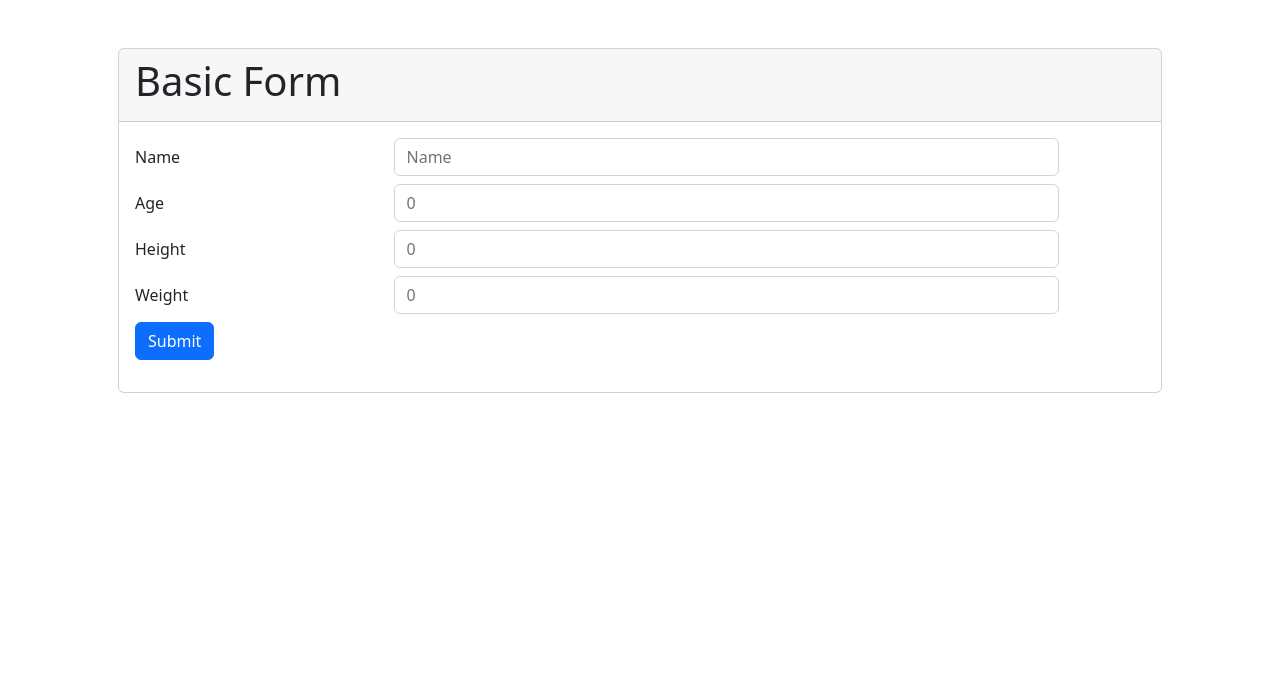
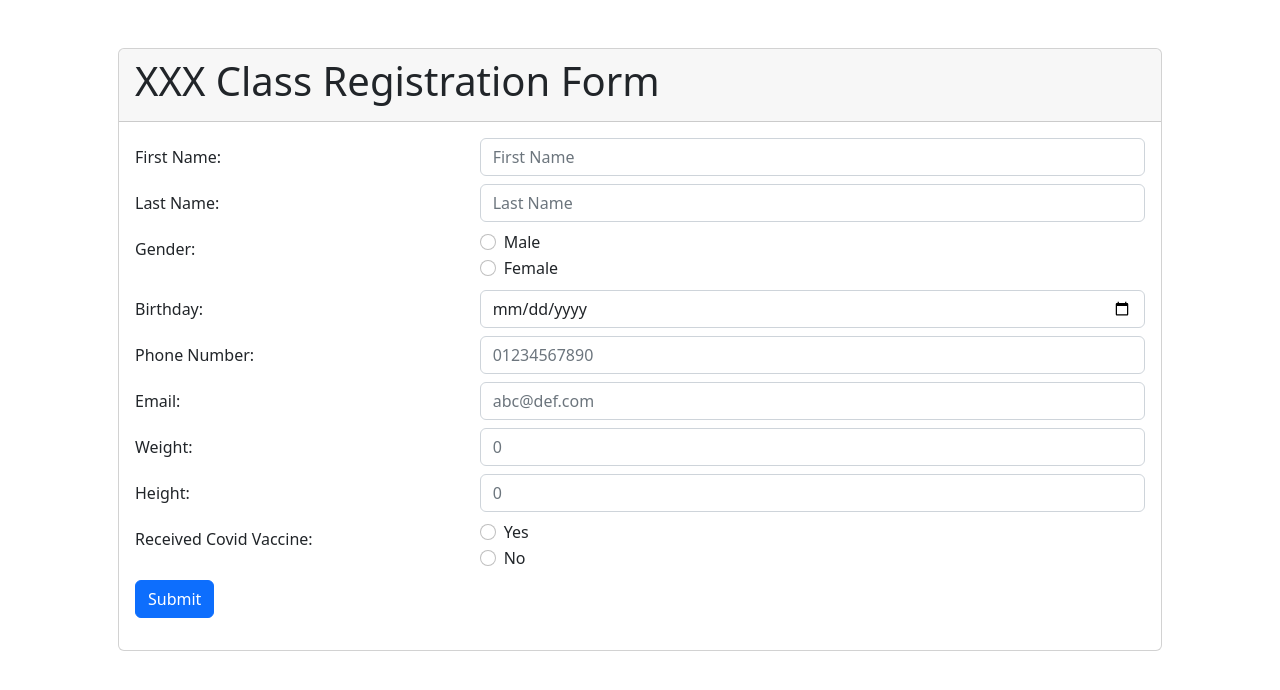
Before and after one commit to gbsky13/BasicForm, an Angular app: page / in a window 1280 px wide. Shown: the top 690 px of the page. Built offline with nearby package versions, Linux system fonts and the light colour scheme.

Commit message:
2 files modified

```diff
--- a/src/app/basic-form/basic-form.component.html
+++ b/src/app/basic-form/basic-form.component.html
@@ -5,30 +5,106 @@
     </div>
 
     <div class="card-body">
-      <!--<form [formGroup]="basicForm" (ngSubmit)="onSubmit()">-->
-        <form [formGroup]="basicForm">
-        <!-- NAME -->
+      <form [formGroup]="basicForm" (ngsubmit)="onSubmit()">
+        <!-- First Name -->
         <div class="row mb-2">
-          <label for="name" class="col-3 col-form-label">Name </label>
+          <label for="firstName" class="col-4 col-form-label"
+            >First Name:</label
+          >
           <div class="col-8">
             <input
               type="text"
               class="form-control"
-              formControlName="name"
-              placeholder="Name"
+              formControlName="firstName"
+              placeholder="First Name"
             />
           </div>
         </div>
 
-        <!-- AGE -->
+        <!-- Last Name -->
         <div class="row mb-2">
-          <label for="age" class="col-3 col-form-label">Age </label>
+          <label for="firstName" class="col-4 col-form-label">Last Name:</label>
           <div class="col-8">
             <input
               type="text"
               class="form-control"
-              id="age"
-              formControlName="age"
+              formControlName="lastName"
+              placeholder="Last Name"
+            />
+          </div>
+        </div>
+
+        <!-- Gender -->
+        <div class="row mb-2">
+          <label for="gender" class="col-4 col-form-label"> Gender: </label>
+          <div class="col-8">
+            <div class="form-check">
+              <input
+                class="form-check-input"
+                type="radio"
+                formControlName="gender"
+                value="male"
+              />
+              <label class="form-check-label" for="male"> Male </label>
+            </div>
+            <div class="form-check">
+              <input
+                class="form-check-input"
+                type="radio"
+                formControlName="gender"
+                value="female"
+              />
+              <label class="form-check-label" for="female"> Female </label>
+            </div>
+          </div>
+        </div>
+
+        <!-- Birthday -->
+        <div class="row mb-2">
+          <label for="birthday" class="col-4 col-form-label"> Birthday: </label>
+          <div class="col-8">
+            <input
+              type="date"
+              class="form-control"
+              formControlName="birthday"
+            />
+          </div>
+        </div>
+
+        <!-- Phone number -->
+        <div class="row mb-2">
+          <label for="phone" class="col-4 col-form-label">Phone Number:</label>
+          <div class="col-8">
+            <input
+              type="text"
+              class="form-control"
+              formControlName="phone"
+              placeholder="01234567890"
+            />
+          </div>
+        </div>
+
+        <!-- Email -->
+        <div class="row mb-2">
+          <label for="email" class="col-4 col-form-label">Email:</label>
+          <div class="col-8">
+            <input
+              type="email"
+              class="form-control"
+              formControlName="email"
+              placeholder="abc@def.com"
+            />
+          </div>
+        </div>
+
+        <!-- Weight -->
+        <div class="row mb-2">
+          <label for="weight" class="col-4 col-form-label">Weight:</label>
+          <div class="col-8">
+            <input
+              type="weight"
+              class="form-control"
+              formControlName="weight"
               placeholder="0"
             />
           </div>
@@ -36,39 +112,73 @@
 
         <!-- Height -->
         <div class="row mb-2">
-          <label for="height" class="col-3 col-form-label">Height </label>
+          <label for="height" class="col-4 col-form-label">Height:</label>
           <div class="col-8">
             <input
-              type="text"
+              type="height"
               class="form-control"
-              id="height"
               formControlName="height"
               placeholder="0"
             />
           </div>
         </div>
 
-        <!-- Weight -->
+        <!-- Vaccine -->
         <div class="row mb-2">
-          <label for="age" class="col-3 col-form-label">Weight </label>
+          <label for="cvaccine" class="col-4 col-form-label"
+            >Received Covid Vaccine:</label
+          >
           <div class="col-8">
-            <input
-              type="text"
-              class="form-control"
-              id="weight"
-              formControlName="weight"
-              placeholder="0"
-            />
+            <div class="form-check">
+              <input
+                class="form-check-input"
+                type="radio"
+                formControlName="cvaccine"
+                value="cyes"
+              />
+              <label class="form-check-label" for="cyes"> Yes </label>
+            </div>
+            <div class="form-check">
+              <input
+                class="form-check-input"
+                type="radio"
+                formControlName="cvaccine"
+                value="cno"
+              />
+              <label class="form-check-label" for="cno"> No </label>
+            </div>
           </div>
         </div>
 
-        <!--Button-->
-        <div class="col-md-3 tp-container2">
-          <button type="submit" class="btn btn-primary" (click)="onSubmit()">
-            Submit
-          </button>
+        <!-- Prefered Class level  (dropdown)
+      <div class="row mb-2">
+        <label for="classLevel" class="col-4 col-form-label"
+          >Prefered Class Level:</label
+        >
+        <div class="col-8">
+
+        </div>
+      </div>-->
+
+        <!-- Prefered session (checkbox)
+      <div class="row mb-2">
+        <label for="Prefered session" class="col-4 col-form-label"
+          >Prefered Session:</label
+        >
+        <div class="col-8">
+          <div *ngFor="let session of sessionData">
+            <input type="checkbox" (change)="onChangeSession(session.value, $event.target.checked)" />
+            {{ session.name }}
+          </div>
+        </div>
+      </div>-->
+
+        <!-- Button -->
+        <div class="col-md-3">
+          <button type="submit" class="btn btn-primary">Submit</button>
         </div>
       </form>
     </div>
+    <!--end of card body-->
   </div>
 </div>
--- a/src/app/basic-form/basic-form.component.ts
+++ b/src/app/basic-form/basic-form.component.ts
@@ -7,34 +7,46 @@ import { ToastrService } from 'ngx-toastr';
   templateUrl: './basic-form.component.html',
   styleUrls: ['./basic-form.component.css'],
 })
-export class BasicFormComponent {
-  title = 'Basic Form';
+export class BasicFormComponent implements OnInit {
+  title = 'XXX Class Registration Form';
   basicForm: FormGroup;
+  validSubmit: Boolean;
 
   constructor(private fb: FormBuilder, private toastr: ToastrService) {}
 
   ngOnInit() {
-    // create and init the form
     this.initForm();
   }
 
   initForm() {
     this.basicForm = this.fb.group({
-      name: ['', Validators.required],
-      age: [null, Validators.required],
-      weight: [null, Validators.required],
-      height: [null, Validators.required],
+      firstName: ['', Validators.required],
+      lastName: ['', Validators.required],
+      gender: ['', Validators.required],
+      birthday: ['', Validators.required],
+      phone: ['', Validators.required],
+      email: ['', Validators.required],
+      weight: ['', Validators.required],
+      height: ['', Validators.required],
+      cvaccine: ['', Validators.required],
+      // classLevel: ['', Validators.required],
+      // session: ['', Validators.required],
     });
+  }
+
+  onChangeSession(value: string) {
+    console.log(value);
   }
 
   onSubmit() {
     if (this.basicForm.valid) {
-      const submittedVal = this.basicForm.value;
-      console.log('submitted = ', submittedVal);
-      this.toastr.success('Successfully submitted data', 'Success');
+      console.log('success submit: ', this.basicForm.value);
+      this.toastr.success('Successfully submitted', 'Success');
 
+      this.validSubmit = true;
       this.basicForm.reset();
     } else {
+      console.log('error submit: ', this.basicForm.value);
       this.toastr.error('Please check again', 'Error');
     }
   }
```
